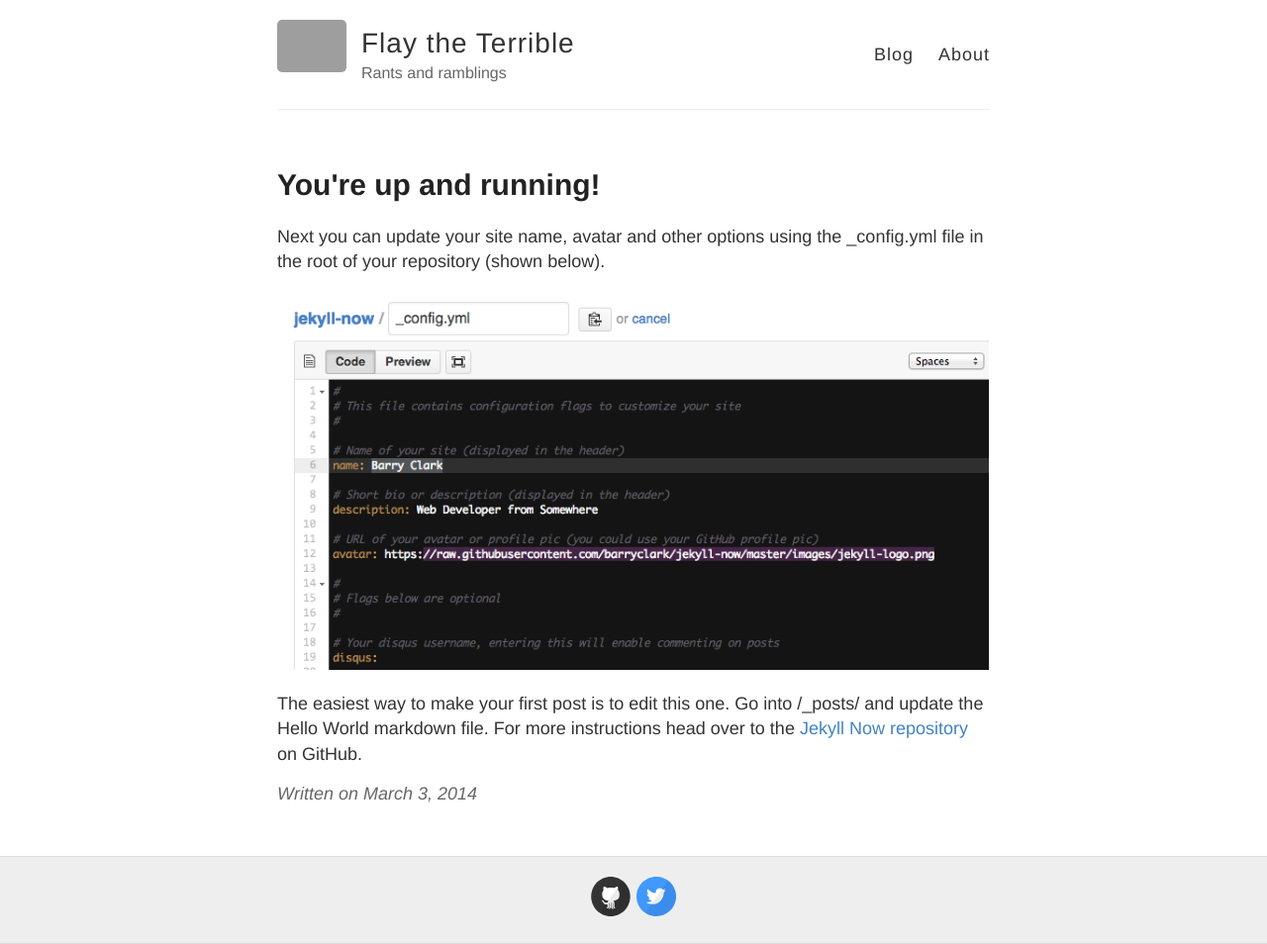
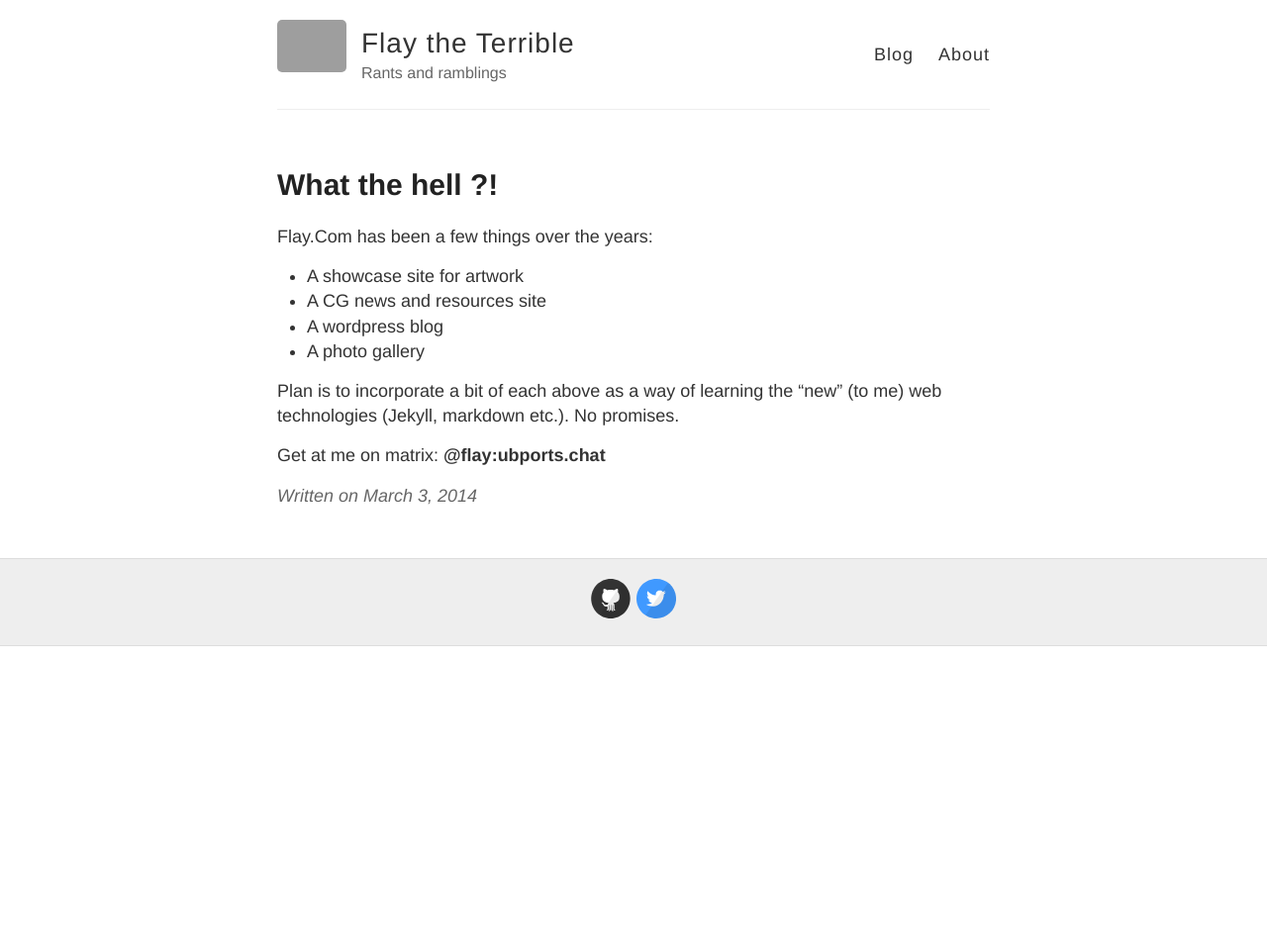
Before and after one commit to FlayTheTerrible/FlayTheTerrible.github.io, a Jekyll site: the page built from _posts/2014-3-3-Hello-World.md, in a window 1280 px wide. Shown: the whole page at 99% size. Built offline with Jekyll 4.4.1, drawn with Linux system fonts in a browser that asks for light colours; after the commit the page ends 900 px from its top, so only the background shows below that; grey boxes are pictures that could not be loaded.

Commit message:
updated initial post

```diff
--- a/_posts/2014-3-3-Hello-World.md
+++ b/_posts/2014-3-3-Hello-World.md
@@ -1,10 +1,15 @@
 ---
 layout: post
-title: You're up and running!
+title: What the hell ?!
 ---
 
-Next you can update your site name, avatar and other options using the _config.yml file in the root of your repository (shown below).
+Flay.Com has been a few things over the years:
 
-![_config.yml]({{ site.baseurl }}/images/config.png)
+-  A showcase site for artwork
+-  A CG news and resources site
+-  A wordpress blog
+-  A photo gallery
 
-The easiest way to make your first post is to edit this one. Go into /_posts/ and update the Hello World markdown file. For more instructions head over to the [Jekyll Now repository](https://github.com/barryclark/jekyll-now) on GitHub.
+Plan is to incorporate a bit of each above as a way of learning the "new" (to me) web technologies (Jekyll, markdown etc.). No promises.
+
+Get at me on matrix: **@flay:ubports.chat**
```
